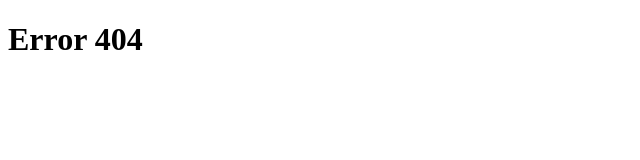
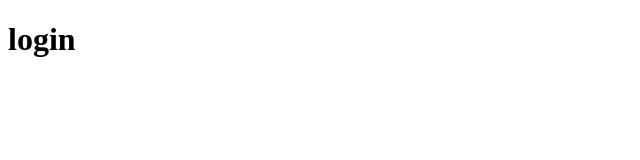
Before and after one commit to kristans2005/Advanced_ToDo_List, a React (Vite) app in the folder frontend/: page /login in a window 1280 px wide. Before the commit this address had no page. Shown: the top 160 px of the page, without its empty margins (0-640 px from the left). Built offline with nearby package versions, Linux system fonts and the light colour scheme.

Commit message:
sndris making login

```diff
--- /dev/null
+++ b/frontend/src/views/login.jsx
@@ -0,0 +1,15 @@
+
+
+
+function Login() {
+
+
+    return(
+        <>
+        <h1>login</h1>
+        </>
+    )
+
+}
+
+export default Login;
```
Also changed, not shown: frontend/src/routes.jsx (+7 -2 lines).
